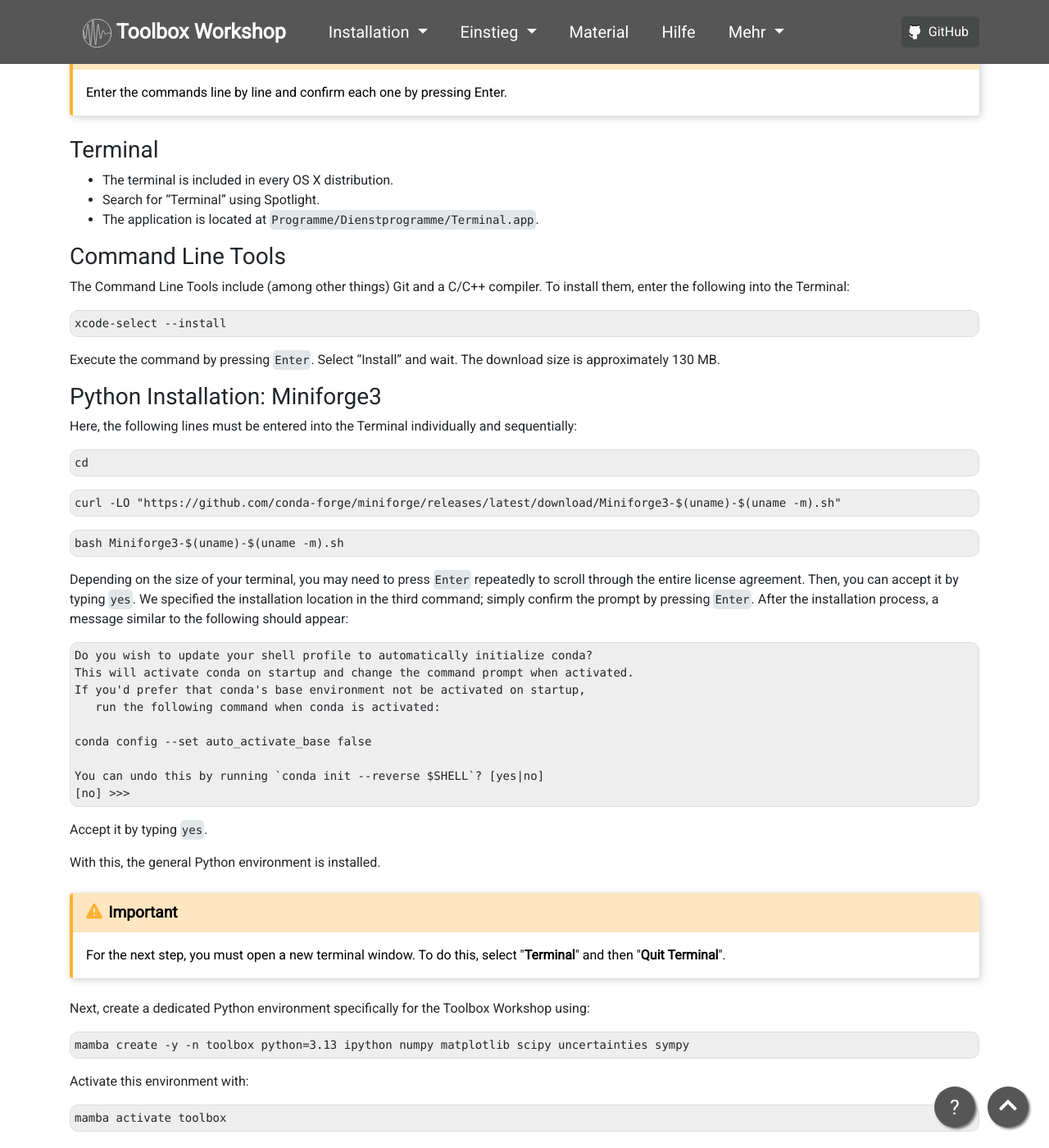
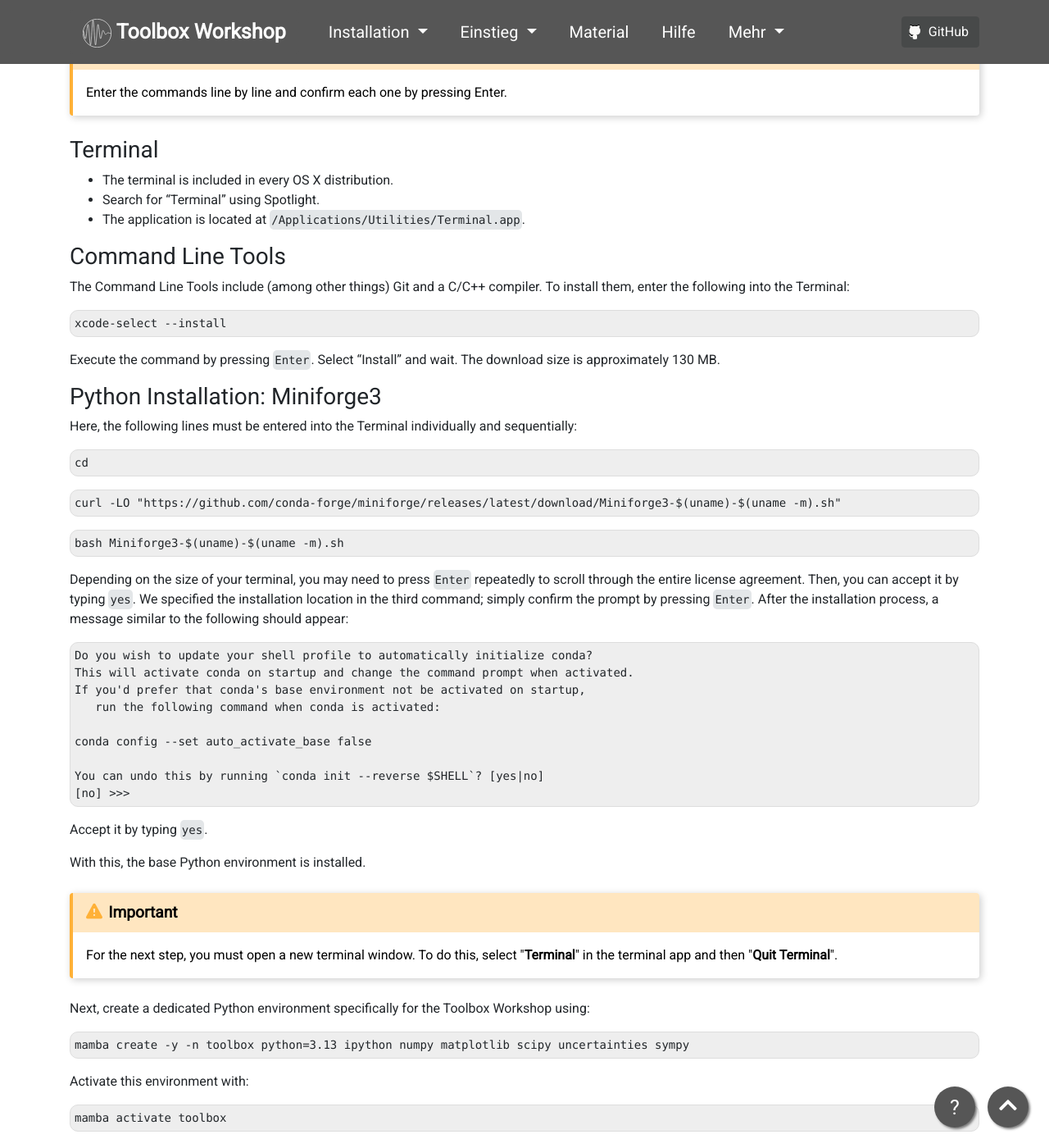
Before and after one commit to pep-dortmund/homepage-toolbox, a Jekyll site: the page built from install/macos_en.md, in a window 1280 px wide and 1400 px high, scrolled down 384 px. Shown: the whole window at 82% size. Built offline with Jekyll 4.4.1, drawn with Linux system fonts in a browser that asks for light colours; nearby versions of some CDN libraries.

Commit message:
Update macos_en.md

```diff
--- a/install/macos_en.md
+++ b/install/macos_en.md
@@ -32,7 +32,7 @@
 
 - The terminal is included in every OS X distribution.
 - Search for "Terminal" using Spotlight.
-- The application is located at `Programme/Dienstprogramme/Terminal.app`.
+- The application is located at `/Applications/Utilities/Terminal.app`.
 
 ### Command Line Tools
 
@@ -77,13 +77,13 @@
 Accept it by typing `yes`.
 
 
-With this, the general Python environment is installed.
+With this, the base Python environment is installed.
 
 {% include admonition.html
   type="warning"
   title="Important"
   body='For the next step, you must open a new terminal window.
-  To do this, select "<b>Terminal</b>" and then "<b>Quit Terminal</b>".' %}
+  To do this, select "<b>Terminal</b>" in the terminal app and then "<b>Quit Terminal</b>".' %}
 
 Next, create a dedicated Python environment specifically for the Toolbox Workshop using:
 
@@ -117,7 +117,7 @@
 - Download the newest version of the file `VsCodium-darwin-<VERSION>.zip` from
   [this Website](https://github.com/VSCodium/vscodium/releases){:target="_blank"}.
 - You can find the program "VSCodium.app" in the ZIP file in the Downloads folder.
-  Move it to `Programs`.
+  Move it to `Applications`.
 - Next, open the app.
   On newer versions of macOS, the system may prevent the app from launching.
   in this case, you must first go to System Settings, navigate to "General" ->
```
Also changed, not shown: other parts of install/macos_en.md (+1 -1 lines).
